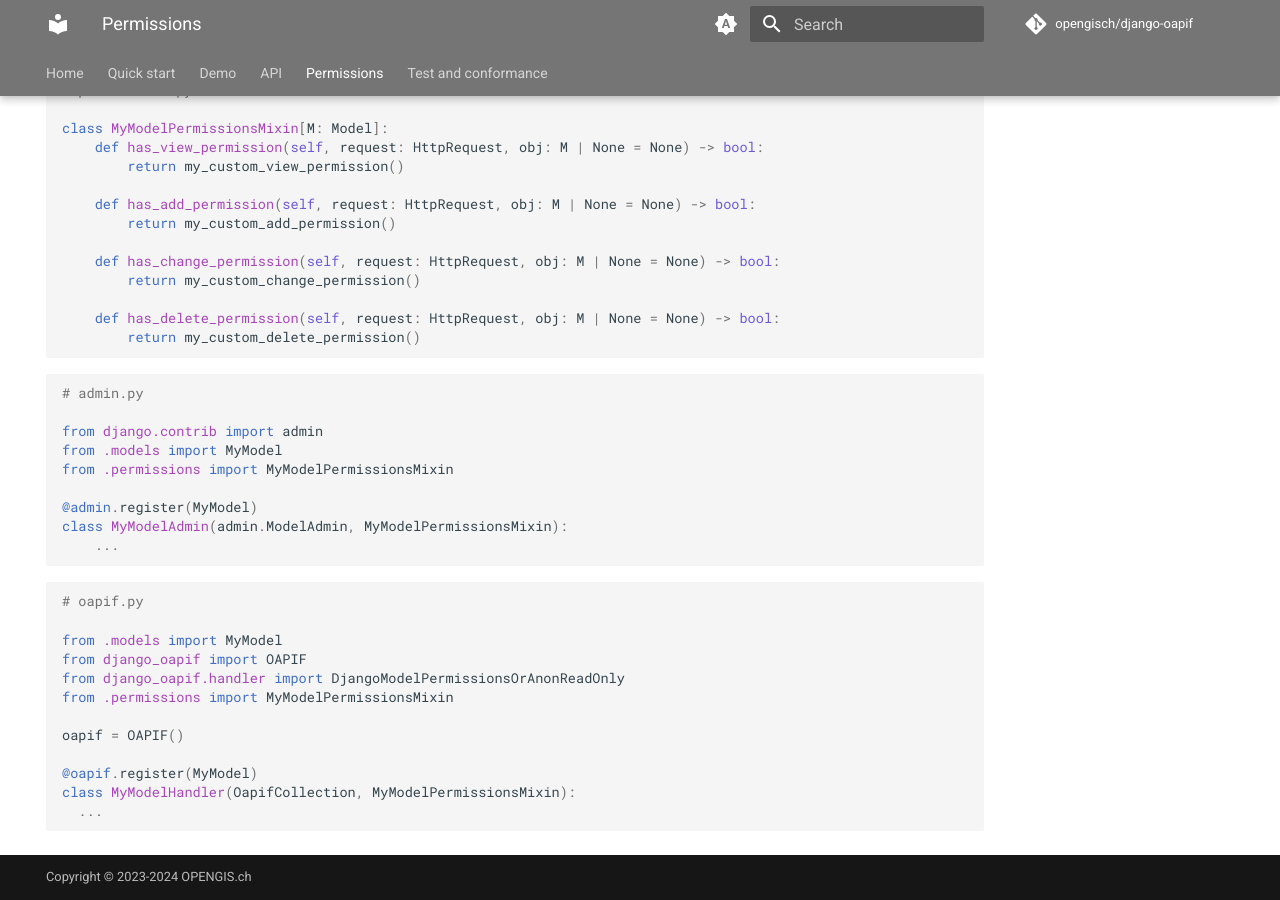
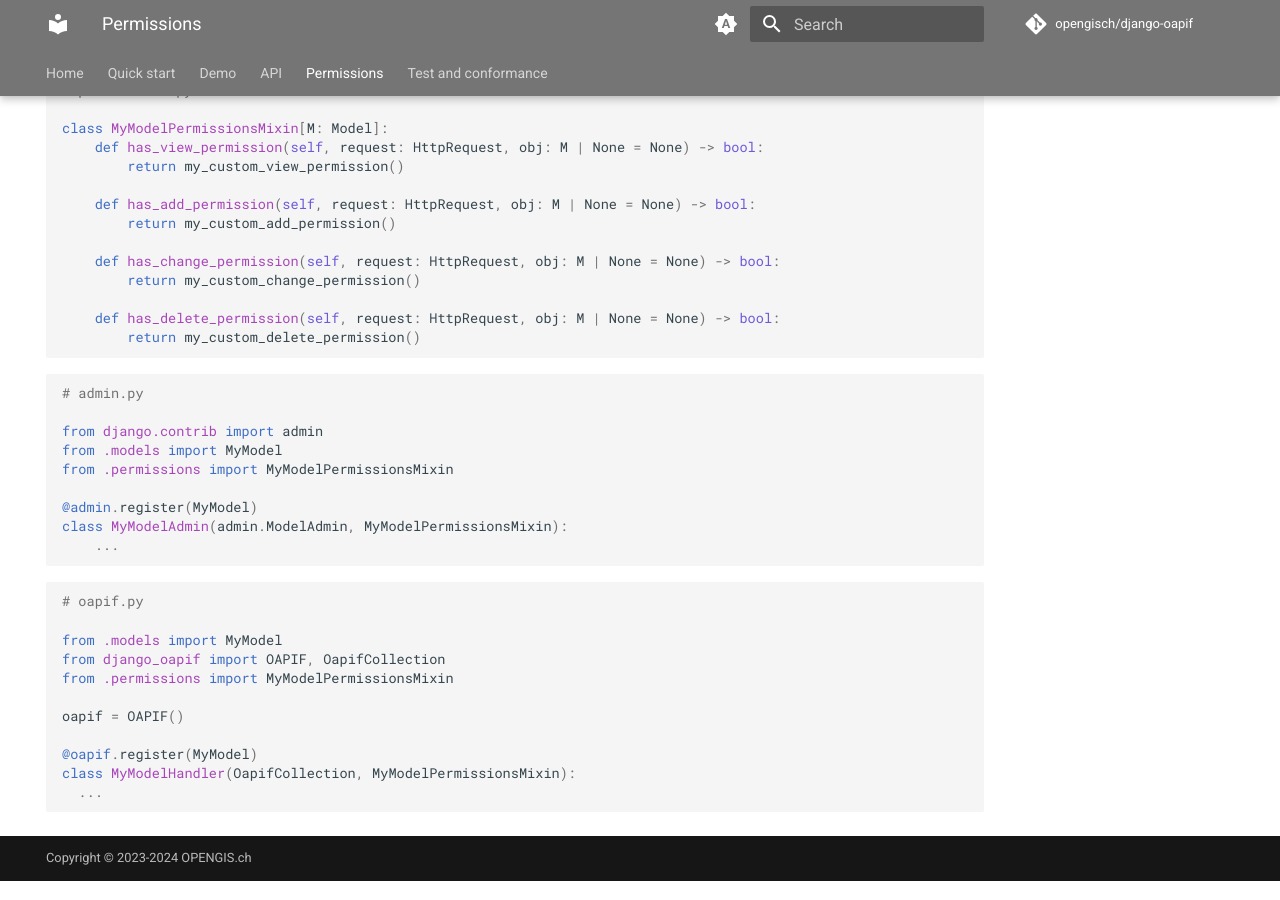
Before and after one commit to opengisch/django-oapif, an MkDocs documentation site: the page built from docs/content/permissions.md, in a window 1280 px wide and 900 px high, scrolled down 744 px. Built offline with MkDocs 1.6.1 and Material for MkDocs 9.7.7, drawn with Linux system fonts in a browser that asks for light colours; comment, search, counter and statistics services are not loaded.

Commit message:
Fix docs

```diff
--- a/docs/content/permissions.md
+++ b/docs/content/permissions.md
@@ -65,8 +65,7 @@ class MyModelAdmin(admin.ModelAdmin, MyModelPermissionsMixin):
 # oapif.py
 
 from .models import MyModel
-from django_oapif import OAPIF
-from django_oapif.handler import DjangoModelPermissionsOrAnonReadOnly
+from django_oapif import OAPIF, OapifCollection
 from .permissions import MyModelPermissionsMixin
 
 oapif = OAPIF()
```
